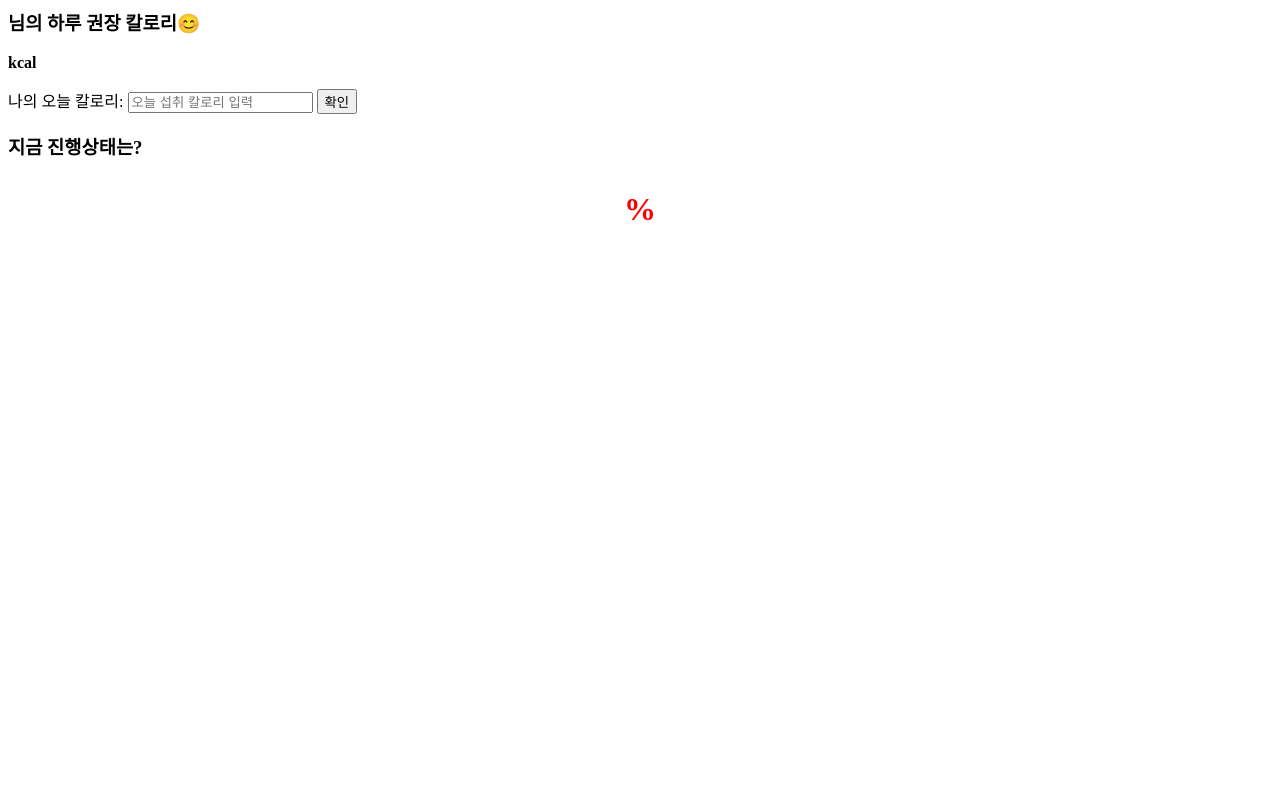
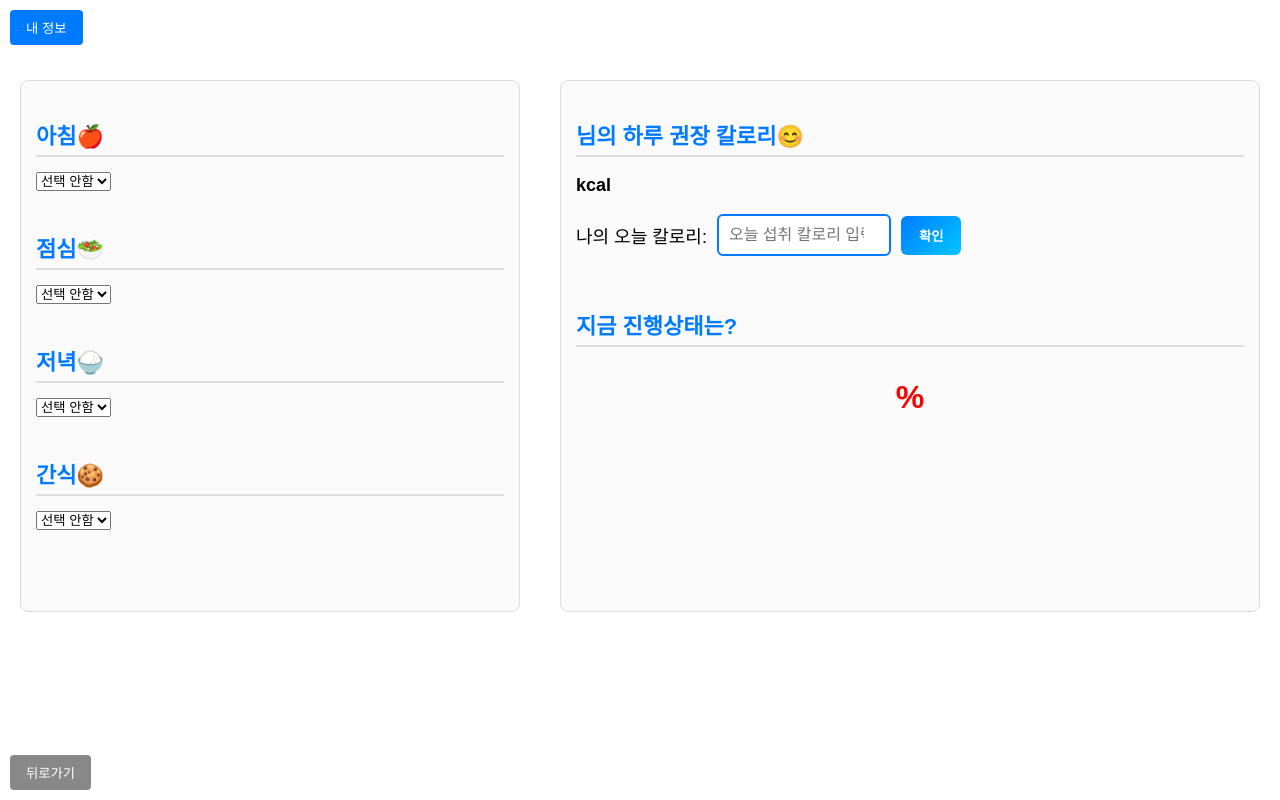
Before and after one commit to djswn/BodyBuddy, a Flask app: template templates/recommend.html in a window 1280 px wide. Run offline with Flask 3, Linux system fonts and the light colour scheme; the template is opened without the code that fills it, so the values that code supplies are empty.

Commit message:
[refactor] recommend페이지 전면 수정
좌측에는 음식 사전에 저장했던 내용들을 드롭다운 형식으로 사용자가 하루 식단 중 선택할 수 있게 하고, JS로직을 추가하여 선택된 음식과 매칭된 칼로리를 계산하여 더합니다. 우측에 만들어뒀던 그 사용자의 권장 칼로리와 매칭하여 비교할 수 있게 했고, 혹여나 드롭다운에 사용자가 먹은 메뉴가 없다면 본인이 직접 섭취한 칼로리를 입력할 수 있게 입력란도 만들어 놨습니다.

```diff
--- a/templates/recommend.html
+++ b/templates/recommend.html
@@ -1,4 +1,199 @@
-<!-- 오른쪽: 권장 칼로리 수치 표시 + 입력 받기-->
+<!DOCTYPE html>
+<html lang="ko">
+<head>
+  <meta charset="UTF-8">
+  <title>오늘의 추천 - BodyBuddy</title>
+  <style>
+    body {
+      font-family: sans-serif;
+      margin: 0;
+      padding: 20px;
+      display: flex;
+      justify-content: center;
+      align-items: flex-start;
+      gap: 40px;
+    }
+
+    .container {
+      display: flex;
+      justify-content: space-between;
+      align-items: flex-start;
+      gap: 40px;
+      margin-top: 60px;
+      width: 100%;
+  }
+
+    .top-bar {
+      position: fixed;
+      top: 10px;
+      left: 10px;
+    }
+
+    .info-btn {
+      padding: 8px 16px;
+      background: #007BFF;
+      color: white;
+      border: none;
+      border-radius: 4px;
+      cursor: pointer;
+      text-decoration: none;
+      display: inline-block;
+    }
+
+    .info-btn:hover {
+      background: #0056b3;
+    }
+
+    .left-panel {
+      flex: 1;
+      max-width: 500px;
+      min-height: 500px;
+  }
+
+    .right-panel {
+      flex: 1;
+      max-width: 700px;
+      min-height: 700px;
+    }
+
+    .big-section {
+      padding: 20px;
+      font-size: 18px;
+    }
+
+    .section {
+      margin-bottom: 20px;
+      padding: 15px;
+      border: 1px solid #ddd;
+      border-radius: 8px;
+      background-color: #fafafa;
+      min-height: 500px;
+    }
+
+    .section h3 {
+      font-size: 22px;
+      color: #007BFF; /* 파란색 포인트 */
+      border-bottom: 2px solid #ddd;
+      padding-bottom: 5px;
+      margin-bottom: 15px;
+  }
+
+    .section ul {
+      margin: 0;
+      padding-left: 20px;
+    }
+
+    .calorie-input {
+      margin-top: 15px;
+      display: flex;
+      gap: 10px;
+      align-items: center;
+  }
+
+    .calorie-input input {
+      padding: 10px;
+      border: 2px solid #007BFF;
+      border-radius: 6px;
+      font-size: 16px;
+      width: 150px;
+      transition: 0.3s;
+    }
+
+    .calorie-input input:focus {
+      border-color: #0056b3;
+      outline: none;
+      box-shadow: 0 0 5px rgba(0,123,255,0.5);
+    }
+
+    .calorie-input button {
+      padding: 10px 18px;
+      background: linear-gradient(135deg, #007BFF, #00C6FF);
+      color: white;
+      border: none;
+      border-radius: 6px;
+      cursor: pointer;
+      font-weight: bold;
+      transition: 0.3s;
+    }
+
+    .calorie-input button:hover {
+      background: linear-gradient(135deg, #0056b3, #0099cc);
+    }
+
+    #calorie-message {
+    margin-top: 15px;
+    padding: 10px;
+    border-radius: 6px;
+    font-size: 16px;
+    text-align: center;
+  }
+
+    .back-btn {
+      position: fixed;
+      bottom: 10px;
+      left: 10px;
+      width: auto;
+      padding: 8px 16px;
+      background: #888;
+      color: white;
+      border: none;
+      border-radius: 4px;
+      cursor: pointer;
+      z-index: 9999;
+    }
+
+    .back-btn:hover {
+      background: #666;
+    }
+  </style>
+</head>
+<body>
+  <!-- 상단 내 정보 버튼 -->
+  <div class="top-bar">
+    <a href="{{ url_for('userInfo', user_id=user_id) }}">
+      <button class="info-btn">내 정보</button>
+    </a>
+  </div>
+
+  <div class="container">
+    <!-- 왼쪽: 오늘의 식단 드롭다운 -->
+    <div class="left-panel">
+      <div class="section">
+        <h3>아침🍎</h3>
+        <select id="breakfast" onchange="updateCalories()">
+         <option value="">선택 안함</option>
+          {% for food, cal in foods.items() %}
+            <option value="{{ cal }}">{{ food }} ({{ cal }} kcal)</option>
+          {% endfor %}
+        </select><br><br>
+
+        <h3>점심🥗</h3>
+        <select id="lunch" onchange="updateCalories()">
+          <option value="">선택 안함</option>
+            {% for food, cal in foods.items() %}
+              <option value="{{ cal }}">{{ food }} ({{ cal }} kcal)</option>
+            {% endfor %}
+          </select><br><br>
+
+          <h3>저녁🍚</h3>
+          <select id="dinner" onchange="updateCalories()">
+            <option value="">선택 안함</option>
+            {% for food, cal in foods.items() %}
+              <option value="{{ cal }}">{{ food }} ({{ cal }} kcal)</option>
+            {% endfor %}
+          </select><br><br>
+
+          <h3>간식🍪</h3>
+          <select id="snack" onchange="updateCalories()">
+            <option value="">선택 안함</option>
+            {% for food, cal in foods.items() %}
+              <option value="{{ cal }}">{{ food }} ({{ cal }} kcal)</option>
+            {% endfor %}
+          </select>
+        </div>
+      </div>
+
+      <!-- 오른쪽: 권장 칼로리 수치 표시 + 입력 받기-->
       <div class="right-panel">
         <div class="section big-section">
           <h3>{{ user_name }}님의 하루 권장 칼로리😊</h3>
@@ -85,3 +280,8 @@
     </script>
     </div>
   </div>
+
+  <!-- 뒤로가기 버튼 -->
+  <button class="back-btn" onclick="history.back()">뒤로가기</button>
+</body>
+</html>
```
